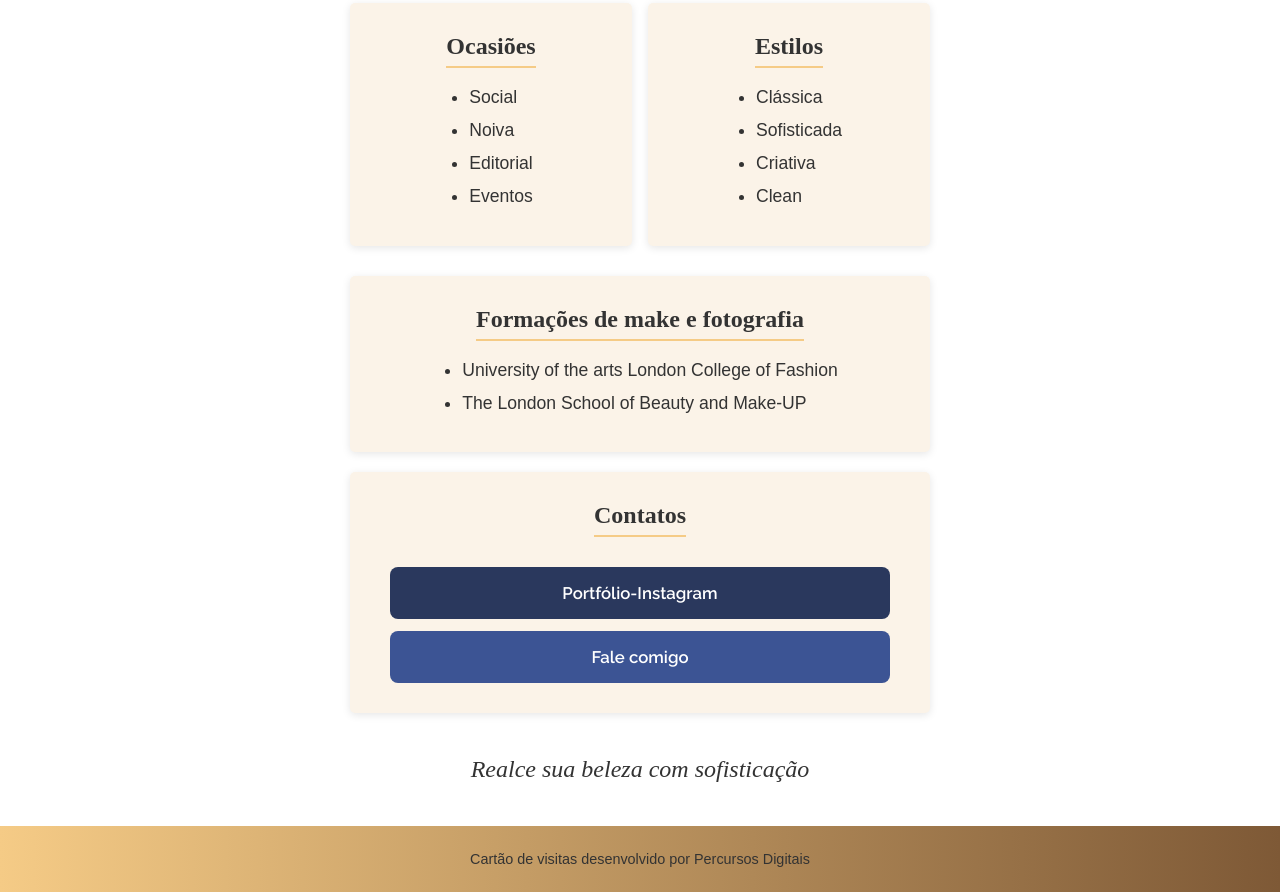
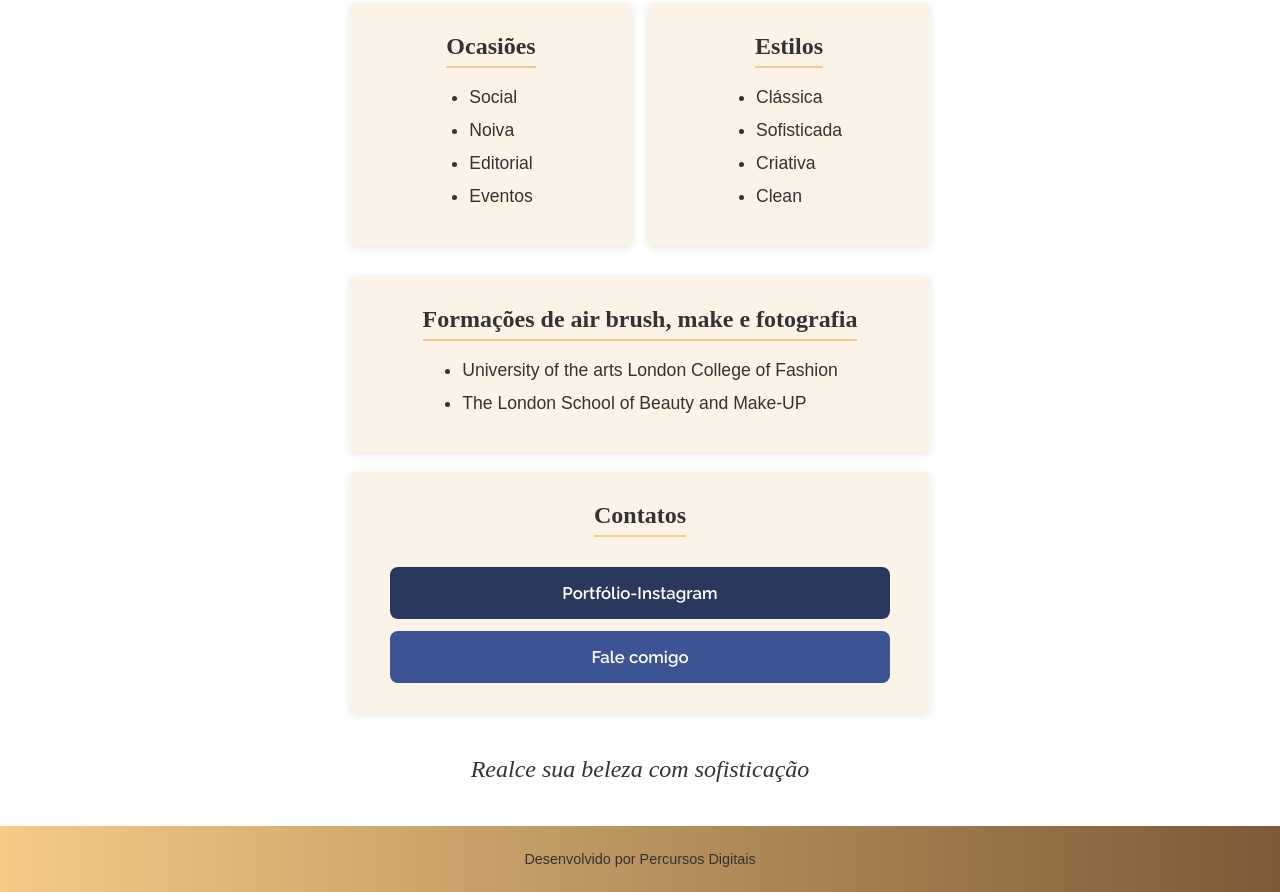
Before and after one commit to patiberzin/liianberzin, a plain HTML site: page index.html in a window 1280 px wide. Shown: the part 286-1178 px from the top of the page. Drawn offline with Linux system fonts and the light colour scheme; a web font is replaced by a local one.

Commit message:
modificações

```diff
--- a/index.html
+++ b/index.html
@@ -46,7 +46,7 @@
 
 <section class="container-single-cards">
   <div class="card">
-    <h3>Formações de make e fotografia</h3>
+    <h3>Formações de air brush, make e fotografia</h3>
     <ul class="list">
       <li>University of the arts London College of Fashion</li>
       <li>The London School of Beauty and Make-UP</li>
@@ -67,7 +67,7 @@
   </cite>
 
   <footer class="top-color footer">
-    <p>Cartão de visitas desenvolvido por Percursos Digitais</p>
+    <p>Desenvolvido por Percursos Digitais</p>
   </footer>
 
 </body>
```
